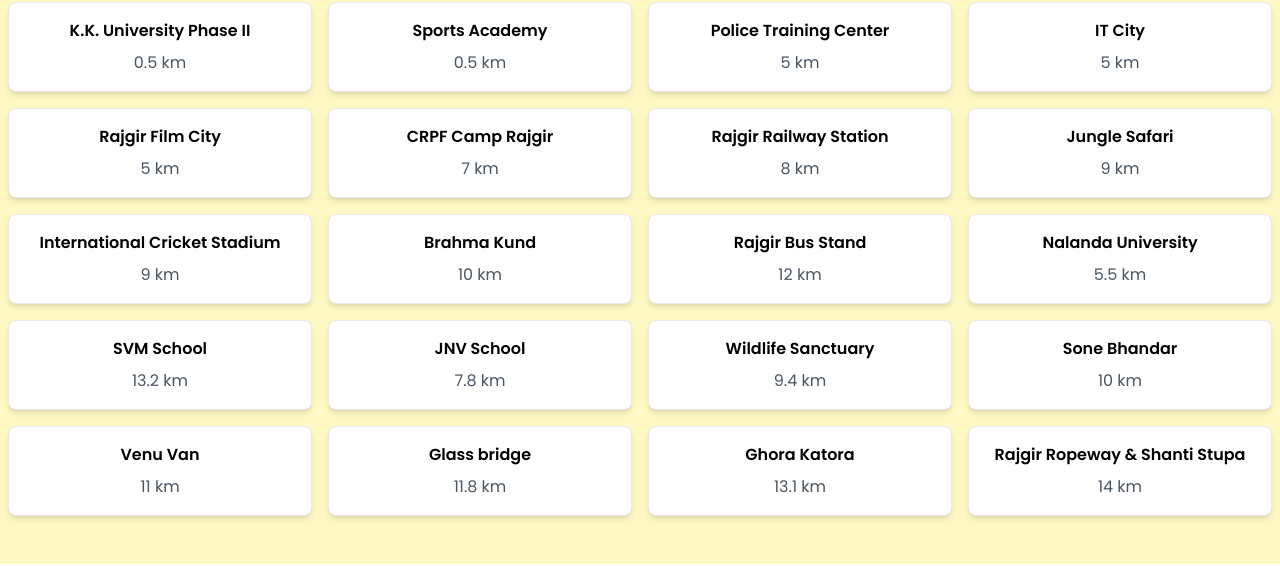
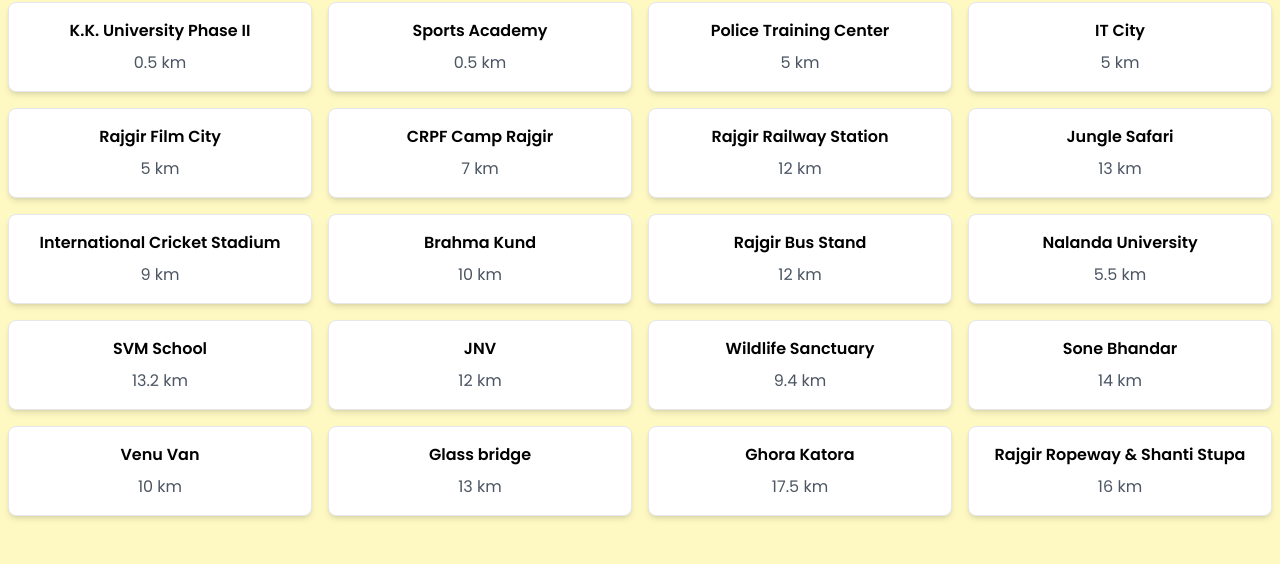
Before and after one commit to meaviishek/Nutan-Housing, a React (Vite) app in the folder Frontend/: page /projects/1 in a window 1280 px wide. Shown: the part 2952-3518 px from the top of the page. Built offline with nearby package versions, Linux system fonts and the light colour scheme.

Commit message:
first commit

```diff
--- a/Frontend/src/components/pages/ProjectDetails.jsx
+++ b/Frontend/src/components/pages/ProjectDetails.jsx
@@ -85,20 +85,20 @@
       { name: 'IT City', location: 'Location D', distance: '5 km' },
       { name: 'Rajgir Film City', location: 'Location E', distance: '5 km' },
       { name: 'CRPF Camp Rajgir', location: 'Location A', distance: '7 km' },
-      { name: 'Rajgir Railway Station', location: 'Location B', distance: '8 km' },
-      { name: 'Jungle Safari', location: 'Location C', distance: '9 km' },
+      { name: 'Rajgir Railway Station', location: 'Location B', distance: '12 km' },
+      { name: 'Jungle Safari', location: 'Location C', distance: '13 km' },
       { name: 'International Cricket Stadium', location: 'Location D', distance: '9 km' },
       { name: 'Brahma Kund', location: 'Location E', distance: '10 km' },
       { name: 'Rajgir Bus Stand', location: 'Location A', distance: '12 km' },
       { name: 'Nalanda University', location: 'Location B', distance: '5.5 km' },
       { name: 'SVM School', location: 'Location C', distance: '13.2 km' },
-      { name: 'JNV School', location: 'Location D', distance: '7.8 km' },
+      { name: 'JNV ', location: 'Location D', distance: '12 km' },
       { name: 'Wildlife Sanctuary', location: 'Location E', distance: '9.4 km' },
-      { name: 'Sone Bhandar', location: 'Location A', distance: '10 km' },
-      { name: 'Venu Van', location: 'Location B', distance: '11 km' },
-      { name: 'Glass bridge', location: 'Location C', distance: '11.8 km' },
-      { name: 'Ghora Katora', location: 'Location D', distance: '13.1 km' },
-      { name: 'Rajgir Ropeway & Shanti Stupa', location: 'Location E', distance: '14 km' },
+      { name: 'Sone Bhandar', location: 'Location A', distance: '14 km' },
+      { name: 'Venu Van', location: 'Location B', distance: '10 km' },
+      { name: 'Glass bridge', location: 'Location C', distance: '13 km' },
+      { name: 'Ghora Katora', location: 'Location D', distance: '17.5 km' },
+      { name: 'Rajgir Ropeway & Shanti Stupa', location: 'Location E', distance: '16 km' },
 
 
 
@@ -317,7 +317,7 @@
 <div className='max-w-7xl container mx-auto'>
 
 
-    <div className="mb-8">
+    <div className="mb-8 mt-12">
       <h3 className="text-2xl lg:text-3xl font-semibold mb-4 text-primary text-center">Site Location</h3>
       <iframe
         src={project.mapLocation}
--- a/Frontend/src/components/pages/Projects.jsx
+++ b/Frontend/src/components/pages/Projects.jsx
@@ -3,23 +3,27 @@
 import { Pro1,Pro2 } from '../indeximages';
 import img1 from "../../assets/plot11.jpg"
 import { Link } from 'react-router-dom';
+import { MdLocationCity, MdLocationPin, MdMyLocation } from 'react-icons/md';
 
 const projectsData = [
   {
       id: 1,
       title: "Nutan Villa",
+      location:'Rajgir',
       description: "Nutan Villa's area offers outstanding connectivity, making it an ideal location for development. It is conveniently located near major roads and highway, providing easy access to....",
       image:Pro1, // Replace with the correct path to your image
   },
   {
       id: 2,
       title: "Commercial Complex",
+      location:'Rajgir',
       description: "A commercial hub designed to meet the needs of modern businesses with high-end amenities and strategic location.",
       image: Pro2,
   },
   {
       id: 3,
       title: "Residential Villas",
+      location:'Rajgir',
       description: "Exclusive residential villas offering a private and serene environment, perfect for family living.",
       image: Pro2,
   },
@@ -53,7 +57,7 @@
                                 className="w-full h-48 object-cover"
                             />
                             <div className="p-6">
-
+                                <p className='flex font-poppins '> <MdLocationPin className='mr-1 text-red-600'/>{project.location}</p>
                                 <h3 className="text-xl font-semibold mb-2 text-primary">{project.title}</h3>
                                 <p className="text-gray-700 mb-4 text-sm">{project.description}</p>
 
```
